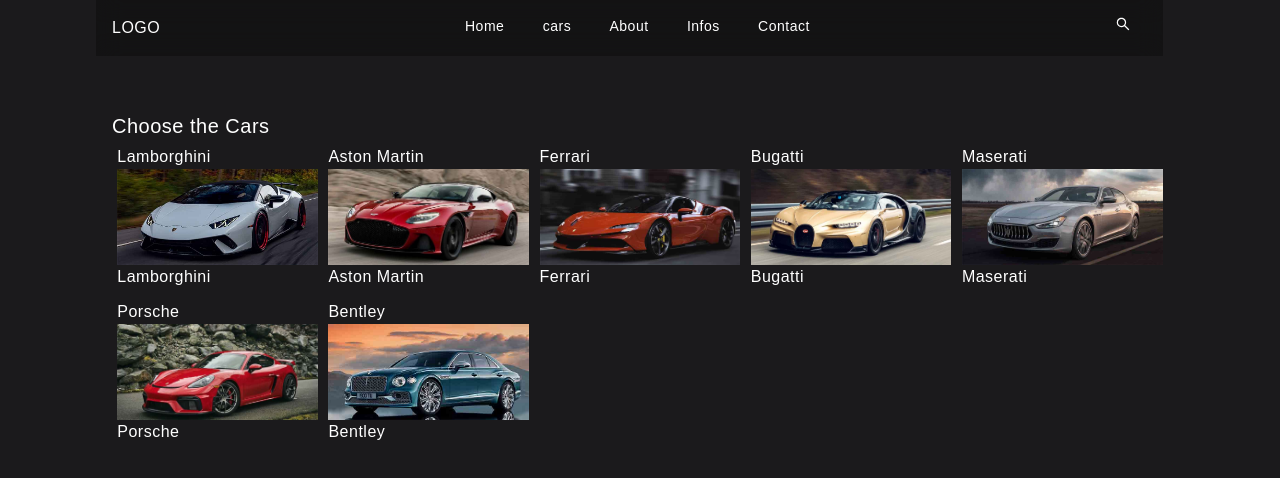
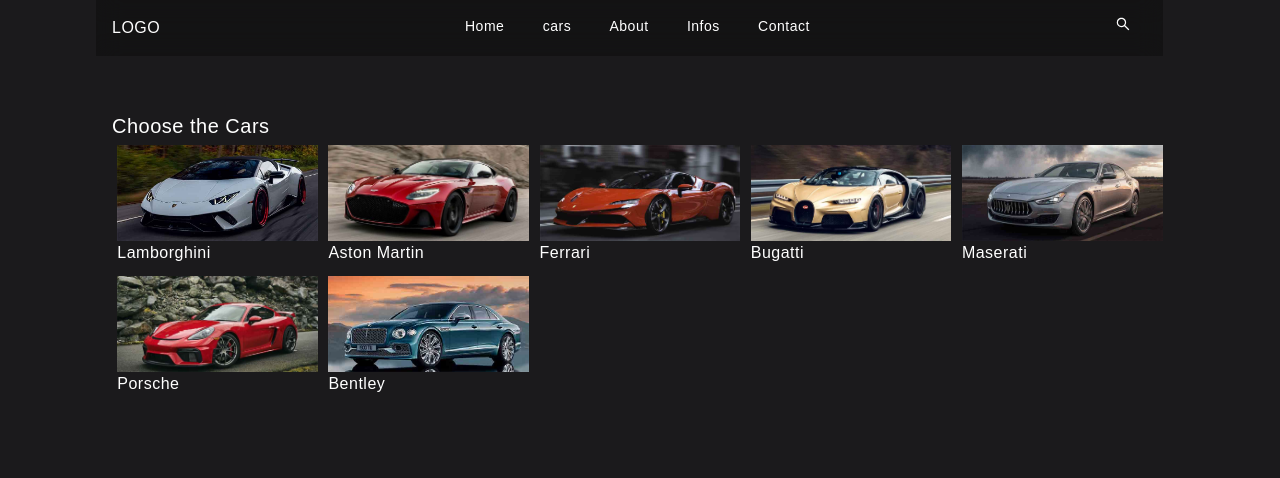
Before and after one commit to joel-kalema/luxury-cars, a Next.js app: page /paths/comparesion in a window 1280 px wide. Shown: the top 478 px of the page. Built offline with nearby package versions, Linux system fonts and the light colour scheme.

Commit message:
updated the styles

```diff
--- a/styles/globals.css
+++ b/styles/globals.css
@@ -79,3 +79,20 @@ textarea {
     background-size: cover;
     background-repeat: no-repeat;
 }
+
+.compared-hover {
+    display: flex;
+    justify-content: center;
+    align-items: center;
+    font-size: 1rem;
+    position: absolute;
+    opacity: 0;
+    width: 100%;
+    height: 100%;
+    background: rgb(255, 0, 0);
+    transition: .3s ease-in-out;
+}
+.compared:hover > .compared-hover {
+    opacity: 1;
+    transition: .3s ease-in-out;
+}
```
